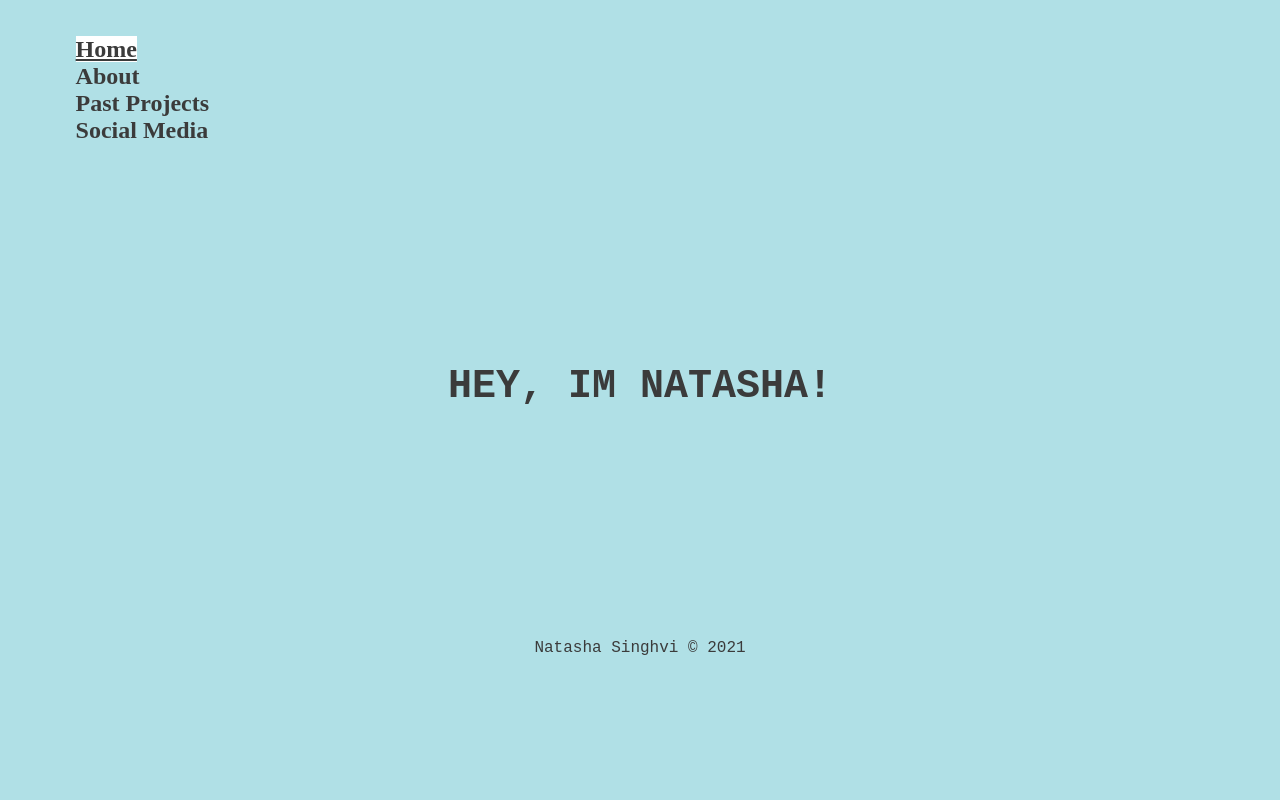
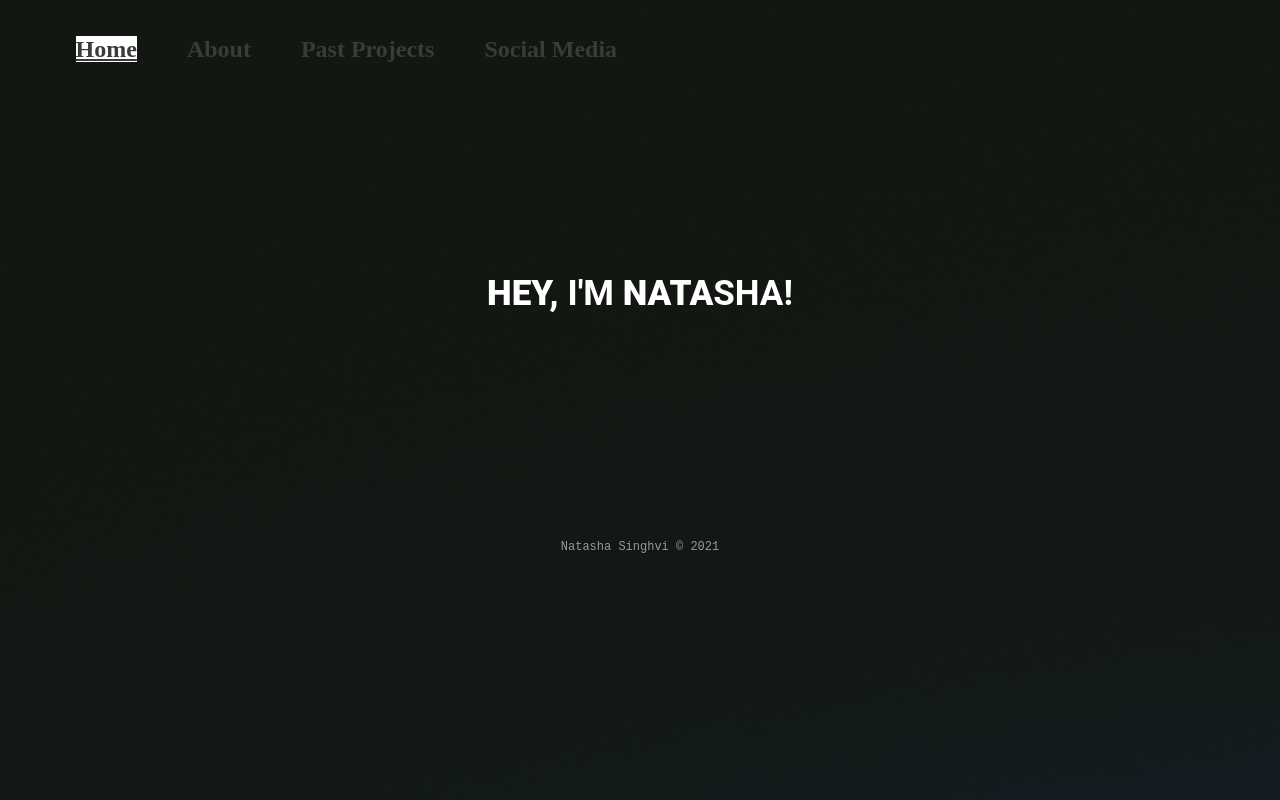
Before and after one commit to nsinghvi123/personalProject, a plain HTML site: page index.html in a window 1280 px wide. Drawn offline with Linux system fonts and the light colour scheme.

Commit message:
Add files via upload

```diff
--- a/css/style.css
+++ b/css/style.css
@@ -7,7 +7,8 @@ body{
 }
 
 #home{
-	background-color:powderblue;
+	background-image: url("../imgs/elliott-engelmann-DjlKxYFJlTc-unsplash.jpg");
+	/* background-color:powderblue; */
 	/* background-color:rgb(85, 162, 172); */
 }
 
@@ -124,18 +125,16 @@ header, h1, footer{
 	margin: 10px 0;
 }
 
+
 nav{
 	color: #3B3B3B;
-	display: flex;
-	flex-direction: column;
-	justify-content: center;
-
 }
 
 .nav_links{
 	display: flex;
-	flex-direction: column;
-	justify-content: center;
+	flex-direction: row;
+	justify-content:space-between;
+	text-align: center;
 }
 
 nav a{
@@ -144,6 +143,29 @@ nav a{
 	text-decoration: dashed;
 
   }
+
+
+
+  p {
+	font-size:12px;
+	color:#999;
+	margin-top:200px;
+  }
+
+
+/*
+  nav li{
+	display:inline;
+	padding-right:20px;
+
+  }
+
+
+  nav{
+	background-color: #ddd;
+	padding: 25px 0;
+	text-align: left;
+  } */
 
 a:hover{
 	text-decoration: underline;
@@ -207,6 +229,113 @@ nav li{
 
 }
 
+/* put in citation here*/
+
+@import url('https://fonts.googleapis.com/css?family=Roboto:300');
+
+.sign{
+  text-align:center;
+  /* background:linear-gradient(141deg, #ccc 25%, #eee 40%, #ddd 55%); */
+  color:white;
+  font-weight:bolder;
+  font-family:'Roboto';
+  font-size:35px;
+  /* padding-top:40vh;
+  height:100vh; */
+  /* overflow:hidden; */
+  /* -webkit-backface-visibility: hidden;
+  -webkit-perspective: 1000;
+  -webkit-transform: translate3d(0,0,0); */
+}
+
+div {
+  display:inline-block;
+  overflow:hidden;
+  white-space:nowrap;
+}
+
+div:first-of-type {    /* For increasing performance
+                       ID/Class should've been used.
+                       For a small demo
+                       it's okaish for now */
+  /* animation: showup 7s 1; */
+  animation-duration: 7s;
+  animation-fill-mode: forwards;
+  animation-iteration-count: 1;
+
+
+  font-weight:bolder;
+}
+
+div:last-of-type {
+  width:0px;
+  animation: reveal 7s 1;
+  animation-duration: 7s;
+  animation-iteration-count: 1;
+  animation-fill-mode: forwards;
+
+
+
+  font-weight:bolder;
+}
+
+div:last-of-type span {
+  margin-left:-355px;
+  animation: slidein 7s 1;
+  animation-duration: 7s;
+  animation-iteration-count: 1;
+  animation-fill-mode: forwards;
+
+
+
+  font-weight:bolder;
+}
+
+@keyframes showup {
+    0% {opacity:0;}
+    20% {opacity:1;}
+    80% {opacity:1;}
+    100% {opacity:0;}
+}
+
+@keyframes slidein {
+    0% { margin-left:-800px; }
+    20% { margin-left:-800px; }
+    35% { margin-left:0px; }
+    100% { margin-left:0px; }
+}
+
+@keyframes reveal {
+    0% {opacity:0;width:0px;}
+    20% {opacity:1;width:0px;}
+    30% {width:355px;}
+    80% {opacity:1;}
+    100% {opacity:0;width:355px;}
+}
+
+
+p {
+  font-size:12px;
+  color:#999;
+  margin-top:200px;
+}
+
+
+.column {
+  display: flex;
+  flex-direction: row;
+  align-items: center;
+  text-align: center;
+  height: 100px;
+	/* width: 33.33%; */
+  }
+
+  /* Clear floats after the columns */
+  /* .row:after {
+	content: "";
+	display: table;
+	clear: both;
+  } */
 
 /*Added this so the links stay the same color*/
 /* a:visited{color:white} */
--- a/index.html
+++ b/index.html
@@ -25,7 +25,11 @@
 	</header>
 
 	<main>
-		<h1 id="hiMessage">HEY, IM NATASHA!</h1>
+		<!-- <h1 id="hiMessage">HEY, IM NATASHA!</h1> -->
+		<div class="sign">
+			<span class="fast-flicker">HEY, </span>I'M <span class="flicker">NATA</span>SHA!
+		  </div>
+
 
 		<!-- <p id="hiMessage"> HEY, IM NATASHA!</p> -->
 
```
Also changed, not shown: personal.html (+11 -1 lines), imgs/1419747.jpg (added), imgs/dark-sunset-5k-jg.jpeg (added), imgs/elliott-engelmann-DjlKxYFJlTc-unsplash.jpg (added), imgs/sunsetBackground.jpg (added).
